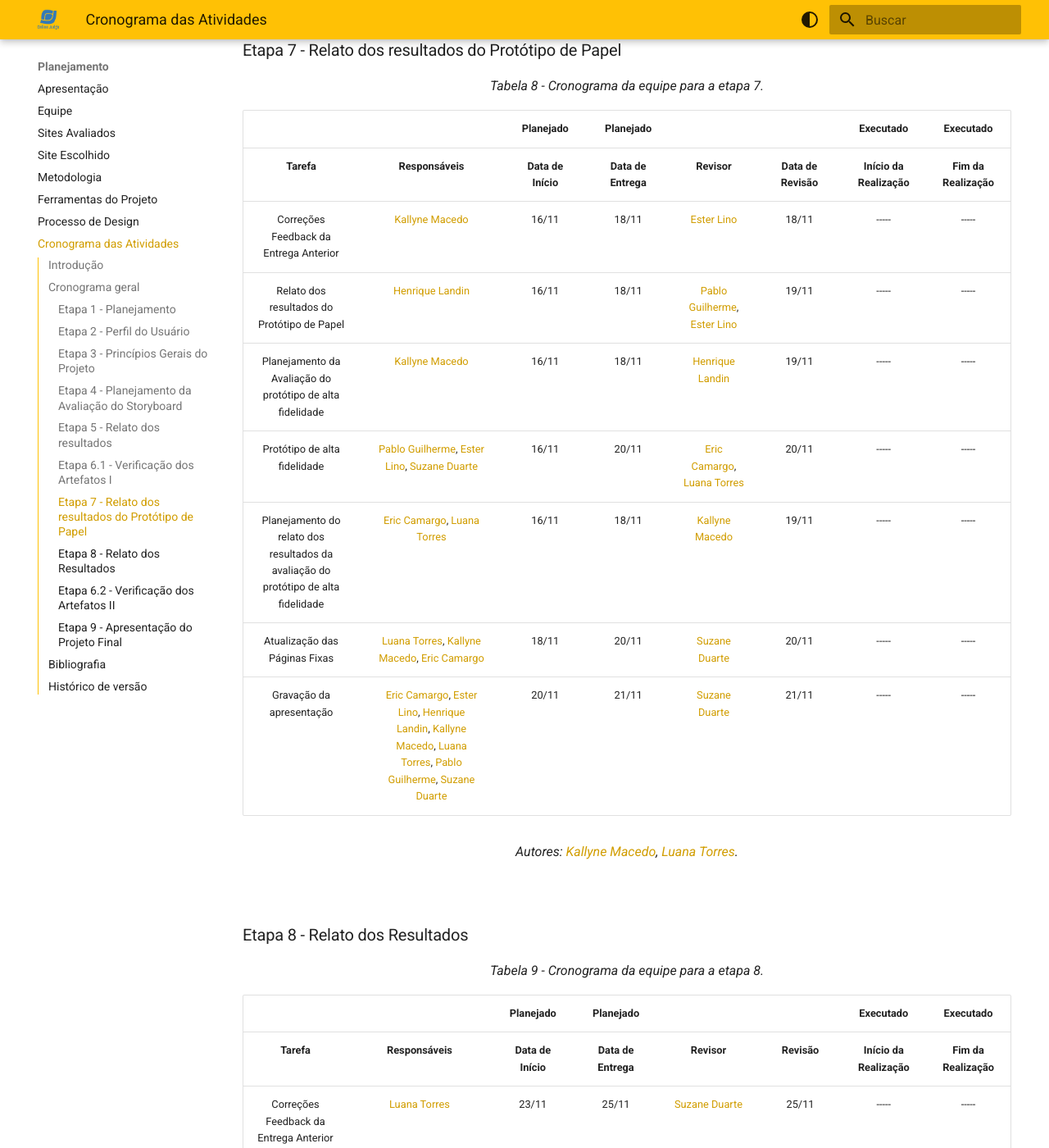
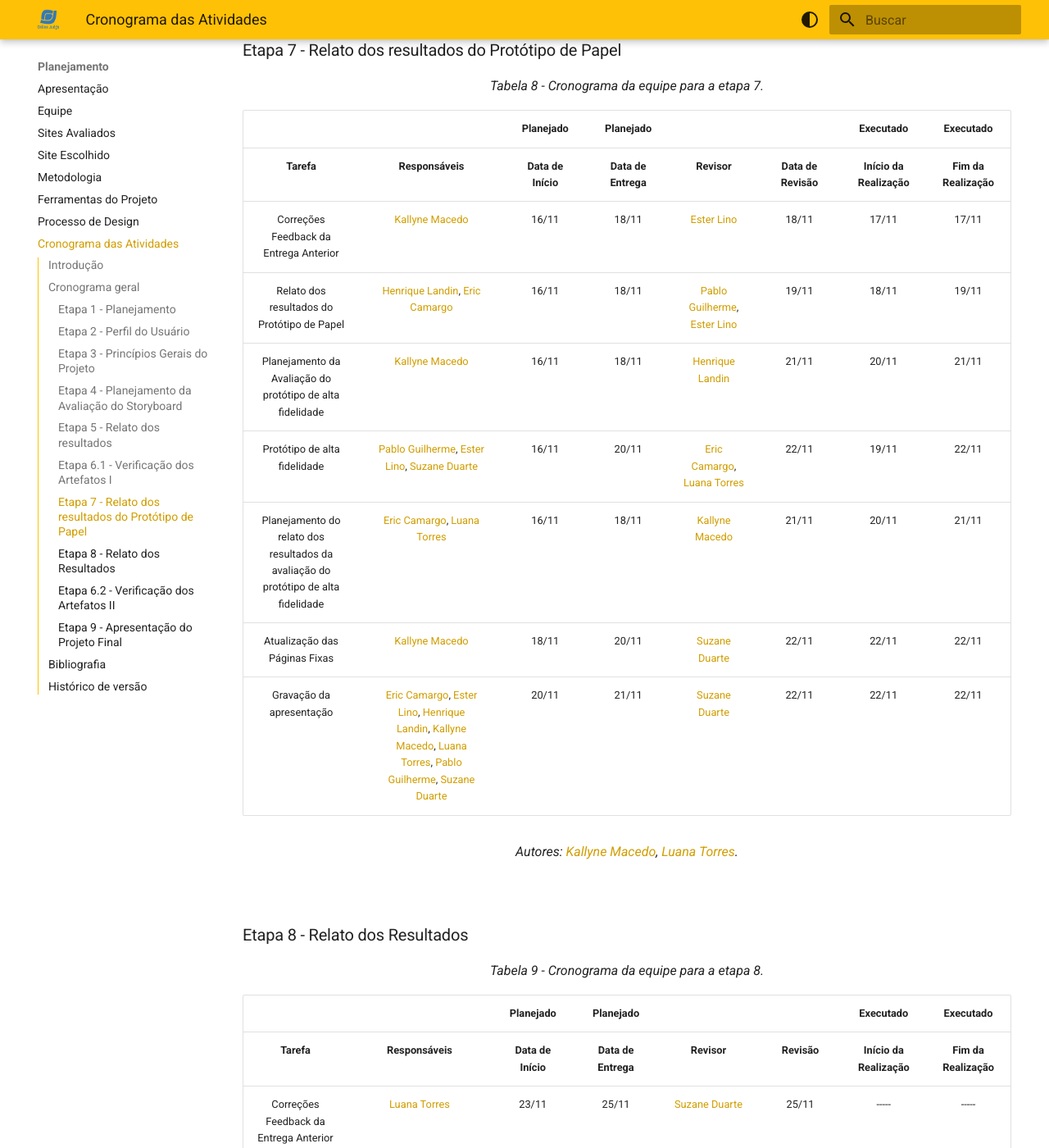
Before and after one commit to Interacao-Humano-Computador/2023.2-OnlineJudge, an MkDocs documentation site: the page built from docs/primeira-entrega/cronograma-atividades.md, in a window 1280 px wide and 1400 px high, scrolled down 8249 px. Shown: the whole window at 82% size. Built offline with MkDocs 1.6.1 and Material for MkDocs 9.7.7, drawn with Linux system fonts in a browser that asks for light colours; some of the changed text lies outside the part shown.

Commit message:
ata, cronograma executado

```diff
--- a/docs/primeira-entrega/cronograma-atividades.md
+++ b/docs/primeira-entrega/cronograma-atividades.md
@@ -141,13 +141,13 @@
 |                                                                                      |                                                                                                                                                                                                                                                                                                                                    |         Planejado         |         Planejado         |                                                                                        |                            |             Executado             |           Executado           |
 | :-----------------------------------------------------------------------------------: | :---------------------------------------------------------------------------------------------------------------------------------------------------------------------------------------------------------------------------------------------------------------------------------------------------------------------------------: | :-----------------------: | :-----------------------: | :------------------------------------------------------------------------------------: | :------------------------: | :-------------------------------: | :---------------------------: |
 |                                   **Tarefa**                                   |                                                                                                                                                       **Responsáveis**                                                                                                                                                       | **Data de Início** | **Data de Entrega** |                                   **Revisor**                                   | **Data de Revisão** | **Início da Realização** | **Fim da Realização** |
-|                       Correções Feedback da Entrega Anterior                       |                                                                                                                                            [Kallyne Macedo](https://github.com/kalipassos)                                                                                                                                            |           16/11           |           18/11           |                        [Ester Lino](https://github.com/esteerlino)                        |           18/11           |               -----               |             -----             |
-|                     Relato dos resultados do Protótipo de Papel                     |                                                                                                                                          [Henrique Landin](https://github.com/henriqtorresl)                                                                                                                                          |           16/11           |           18/11           | [Pablo Guilherme](https://github.com/PabloGJBS), [Ester Lino](https://github.com/esteerlino) |           19/11           |               -----               |             -----             |
-|             Planejamento da Avaliação do protótipo de alta fidelidade             |                                                                                                                                            [Kallyne Macedo](https://github.com/kalipassos)                                                                                                                                            |           16/11           |           18/11           |                    [Henrique Landin](https://github.com/henriqtorresl)                    |           19/11           |               -----               |             -----             |
-|                             Protótipo de alta fidelidade                             |                                                                                                [Pablo Guilherme](https://github.com/PabloGJBS), [Ester Lino](https://github.com/esteerlino), [Suzane Duarte](https://github.com/suzaneduarte)                                                                                                |           16/11           |           20/11           | [Eric Camargo](https://github.com/ericcs10), [Luana Torres](https://github.com/luanatorress) |           20/11           |               -----               |             -----             |
-| Planejamento do relato dos resultados da avaliação do protótipo de alta fidelidade |                                                                                                                       [Eric Camargo](https://github.com/ericcs10), [Luana Torres](https://github.com/luanatorress)                                                                                                                       |           16/11           |           18/11           |                      [Kallyne Macedo](https://github.com/kalipassos)                      |           19/11           |               -----               |             -----             |
-|                           Atualização das Páginas Fixas                           |                                                                                                [Luana Torres](https://github.com/luanatorress), [Kallyne Macedo](https://github.com/kalipassos), [Eric Camargo](https://github.com/ericcs10)                                                                                                |           18/11           |           20/11           |                     [Suzane Duarte](https://github.com/suzaneduarte)                     |           20/11           |               -----               |             -----             |
-|                             Gravação da apresentação                             | [Eric Camargo](https://github.com/ericcs10), [Ester Lino](https://github.com/esteerlino), [Henrique Landin](https://github.com/henriqtorresl), [Kallyne Macedo](https://github.com/kalipassos), [Luana Torres](https://github.com/luanatorress), [Pablo Guilherme](https://github.com/PabloGJBS), [Suzane Duarte](https://github.com/suzaneduarte) |           20/11           |           21/11           |                     [Suzane Duarte](https://github.com/suzaneduarte)                     |           21/11           |               -----               |             -----             |
+|                       Correções Feedback da Entrega Anterior                       |                                                                                                                                            [Kallyne Macedo](https://github.com/kalipassos)                                                                                                                                            |           16/11           |           18/11           |                        [Ester Lino](https://github.com/esteerlino)                        |           18/11           |               17/11               |             17/11             |
+|                     Relato dos resultados do Protótipo de Papel                     |                                                                                                                     [Henrique Landin](https://github.com/henriqtorresl), [Eric Camargo](https://github.com/ericcs10)                                                                                                                     |           16/11           |           18/11           | [Pablo Guilherme](https://github.com/PabloGJBS), [Ester Lino](https://github.com/esteerlino) |           19/11           |               18/11               |             19/11             |
+|             Planejamento da Avaliação do protótipo de alta fidelidade             |                                                                                                                                            [Kallyne Macedo](https://github.com/kalipassos)                                                                                                                                            |           16/11           |           18/11           |                    [Henrique Landin](https://github.com/henriqtorresl)                    |           21/11           |               20/11               |             21/11             |
+|                             Protótipo de alta fidelidade                             |                                                                                                [Pablo Guilherme](https://github.com/PabloGJBS), [Ester Lino](https://github.com/esteerlino), [Suzane Duarte](https://github.com/suzaneduarte)                                                                                                |           16/11           |           20/11           | [Eric Camargo](https://github.com/ericcs10), [Luana Torres](https://github.com/luanatorress) |           22/11           |               19/11               |             22/11             |
+| Planejamento do relato dos resultados da avaliação do protótipo de alta fidelidade |                                                                                                                       [Eric Camargo](https://github.com/ericcs10), [Luana Torres](https://github.com/luanatorress)                                                                                                                       |           16/11           |           18/11           |                      [Kallyne Macedo](https://github.com/kalipassos)                      |           21/11           |               20/11               |             21/11             |
+|                           Atualização das Páginas Fixas                           |                                                                                                                                            [Kallyne Macedo](https://github.com/kalipassos)                                                                                                                                            |           18/11           |           20/11           |                     [Suzane Duarte](https://github.com/suzaneduarte)                     |           22/11           |               22/11               |             22/11             |
+|                             Gravação da apresentação                             | [Eric Camargo](https://github.com/ericcs10), [Ester Lino](https://github.com/esteerlino), [Henrique Landin](https://github.com/henriqtorresl), [Kallyne Macedo](https://github.com/kalipassos), [Luana Torres](https://github.com/luanatorress), [Pablo Guilherme](https://github.com/PabloGJBS), [Suzane Duarte](https://github.com/suzaneduarte) |           20/11           |           21/11           |                     [Suzane Duarte](https://github.com/suzaneduarte)                     |           22/11           |               22/11               |             22/11             |
 
 <figcaption align="center">Autores: <a href="https://github.com/kalipassos">Kallyne Macedo</a>, <a href="https://github.com/luanatorress">Luana Torres</a>.</figcaption><br>
 
@@ -212,3 +212,4 @@
 |   1.6   | 08/11/2023 |  Alteração responsáveis e cronograma executado Etapa 5  |                        [Kallyne Macedo](https://github.com/kalipassos)                        | [Luana Torres](https://github.com/luanatorress) |
 |   1.7   | 14/11/2023 | Alteração responsáveis e cronograma executado Etapa 6.1 |                        [Kallyne Macedo](https://github.com/kalipassos)                        | [Suzane Duarte](https://github.com/suzaneduarte) |
 |   1.8   | 15/11/2023 |            Correções de forma e de revisores            |                        [Kallyne Macedo](https://github.com/kalipassos)                        | [Suzane Duarte](https://github.com/suzaneduarte) |
+|   1.9   | 22/11/2023 |  Alteração responsáveis e cronograma executado Etapa 7  |                        [Kallyne Macedo](https://github.com/kalipassos)                        |                                              |
```
Also changed, not shown: docs/atas/analise-de-req/reuniao-8.md (added, +65 -0 lines), docs/quarta-entrega/nivel2/relato-dos-resultados-do-protótipo-de-papel.md (+2 -0 lines).
